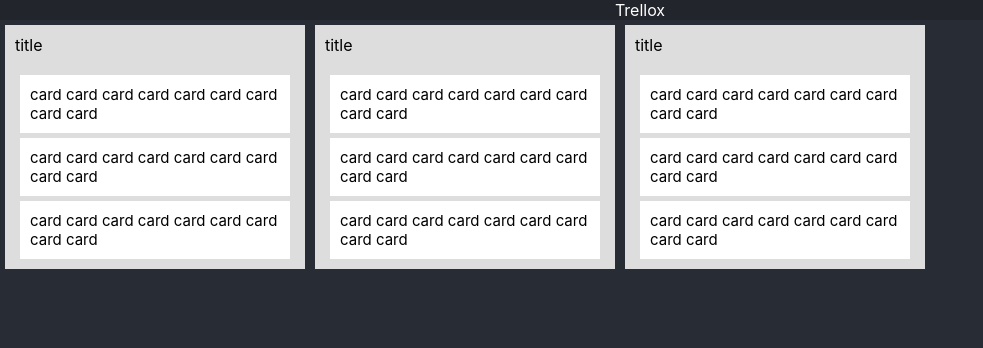
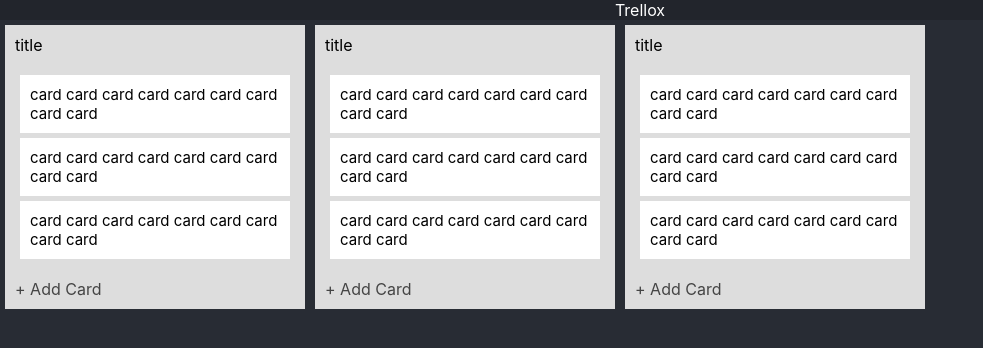
Before and after one commit to kayacihan/trellox, a React (Create React App) app: page / in a window 1280 px wide. Shown: the top 348 px of the page, without its empty margins (0-983 px from the left). Built offline with nearby package versions, Linux system fonts and the light colour scheme.

Commit message:
Add Card text added

```diff
--- a/src/App.css
+++ b/src/App.css
@@ -26,6 +26,11 @@
   padding: 10px;
 }
 
+.Column-Add-Card {
+  padding: 10px;
+  color: #444;
+}
+
 .Cards {
   background: #ddd;
   height: fit-content;
--- a/src/components/Column.js
+++ b/src/components/Column.js
@@ -6,6 +6,7 @@ class Column extends Component {
             <div className="Column">
                 <div className="Column-Title">title</div>
                 <Cards />
+                <div className="Column-Add-Card">+ Add Card</div>
             </div>
         )
     }
```
